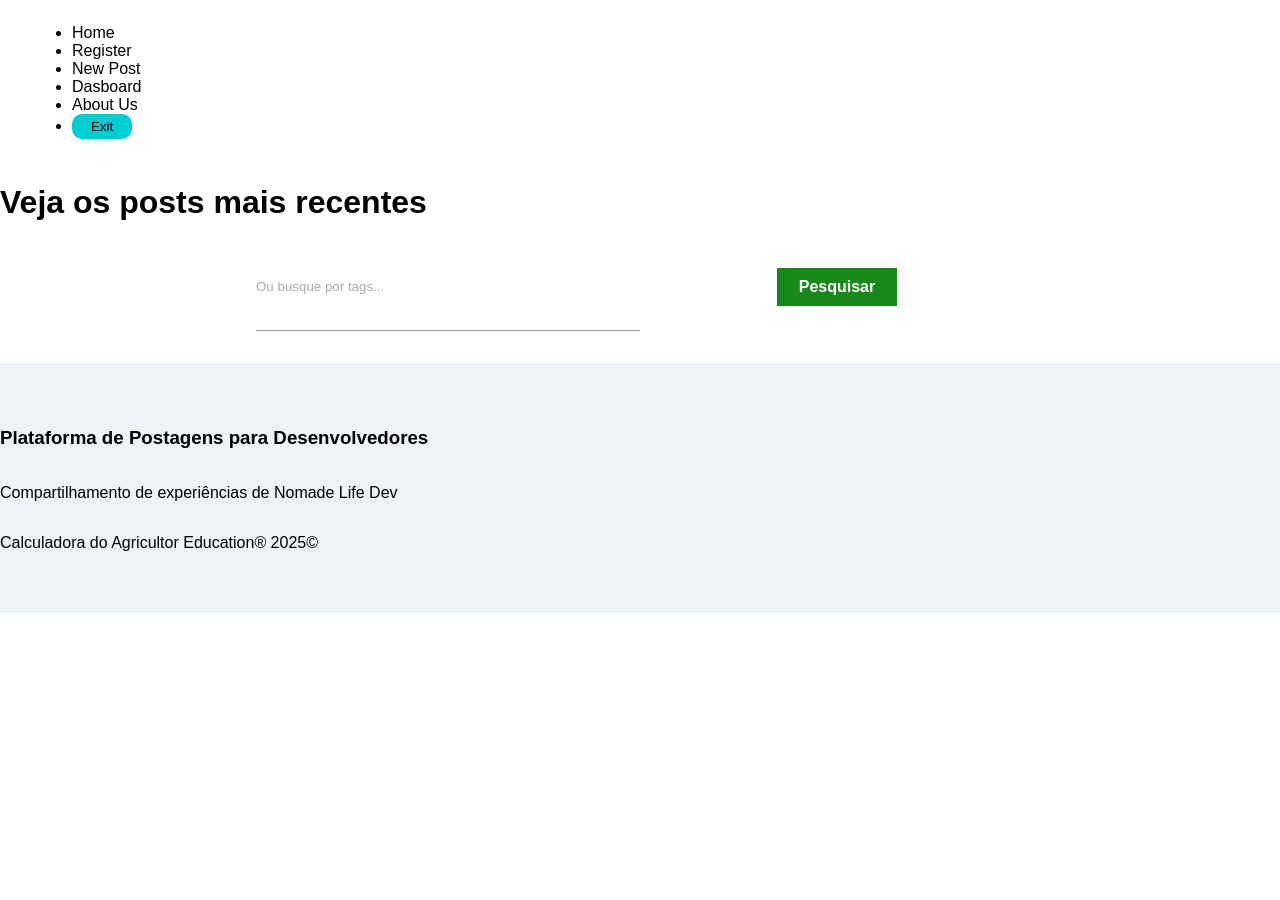
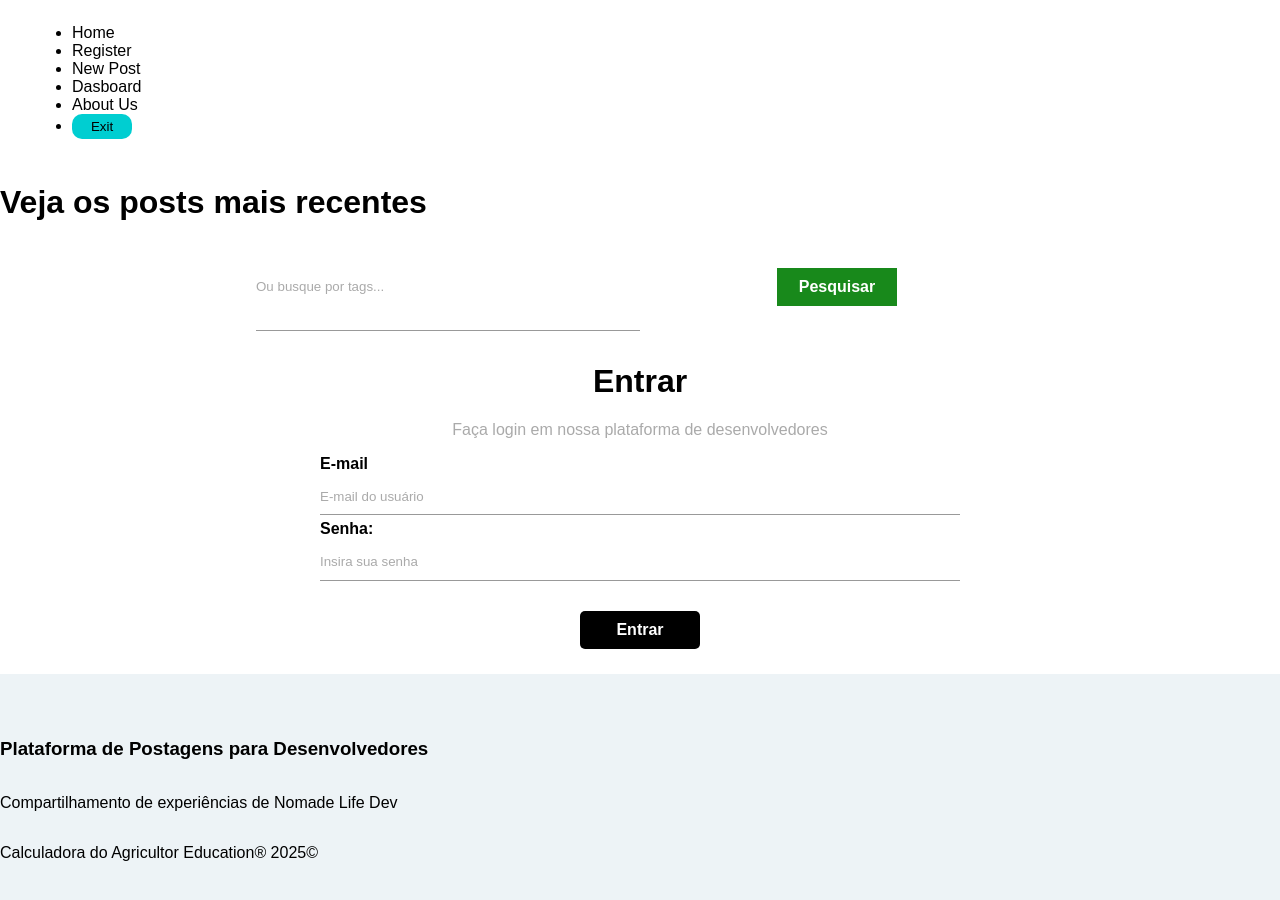
Before and after one commit to RamonSantos10/lifedev-calculadora-do-agricultor, a React (Vite) app: page / in a window 1280 px wide. Shown: the top 900 px of the page. Before the commit the page ends 800 px from the top, so only its background shows below. Built offline with nearby package versions, Linux system fonts and the light colour scheme.

Commit message:
Adição de View de Login

```diff
--- a/src/App.jsx
+++ b/src/App.jsx
@@ -2,6 +2,7 @@
 import Navbar from './components/Navbar'
 import Footer from './components/Footer'
 import Home from './pages/Home/Home'
+import Login from './pages/Login/Login'
 
 function App() {
 
@@ -9,6 +10,7 @@
     <>
     <Navbar />
     <Home />
+    <Login />
     <Footer />
     </>
   )
--- a/src/pages/Login/Login.jsx
+++ b/src/pages/Login/Login.jsx
@@ -0,0 +1,68 @@
+import styles from './Login.module.css'
+import { useEffect, useState } from 'react'
+import { useAuthentication } from '../../hooks/useAuthentication'
+
+const Login = () => {
+    const [email, setEmail] = useState("")
+    const [password, setPassword] = useState("")
+    const [error, setError] = useState("")
+
+    const { login, error: authError, loading } = useAuthentication()
+
+    const handlerSubmit = async (e) => {
+        e.preventDefaul()
+
+        setError("")
+        const user = {
+            email,
+            password,
+        }
+
+        const res = await login(user)
+
+        console.log(res)
+    }
+
+    useEffect(() => {
+        console.log(authError)
+        if (authError) {
+            setError(authError)
+        }
+    }, [authError])
+    return (
+        <div className={styles.login}>
+            <h1>Entrar</h1>
+            <p>Faça login em nossa plataforma de desenvolvedores</p>
+            <form onSubmit={handlerSubmit}>
+                <label>
+                    <span> E-mail </span>
+                    <input
+                    type='email'
+                    name='email'
+                    required
+                    placeholder='E-mail do usuário'
+                    onChange={(e) => setEmail(e.target.value)}
+                    value={email}
+                    />
+                </label>
+                <label>
+                    <span>Senha: </span>
+                    <input
+                    type='password'
+                    name='password'
+                    required
+                    placeholder='Insira sua senha'
+                    onChange={(e) => setPassword(e.target.value)}
+                    value = {password}
+                    />
+                </label>
+                {!loading && <button className='btn'>Entrar</button>}
+                {loading && <button className='btn' disable>Aguarde...</button>}
+                {error && <p>{error}</p>}
+            </form>
+        </div>
+
+    )
+}
+
+export default Login
--- a/src/pages/Login/Login.module.css
+++ b/src/pages/Login/Login.module.css
@@ -0,0 +1,7 @@
+.login {
+    text-align: center;
+  }
+
+  .login p {
+    color: #aaa;
+  }
```
Also changed, not shown: src/pages/Register/Registex.module.css (+7 -0 lines).
